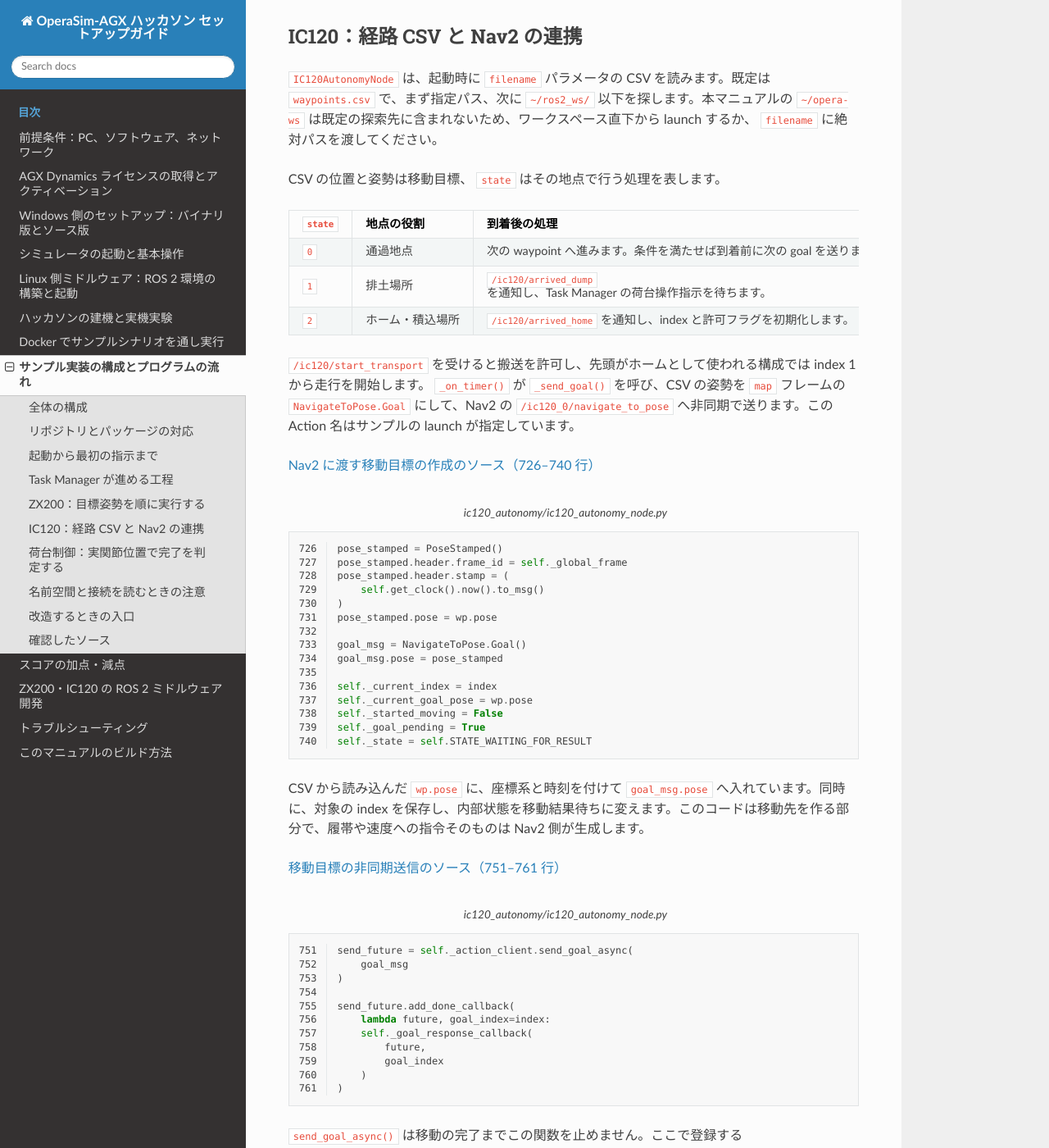
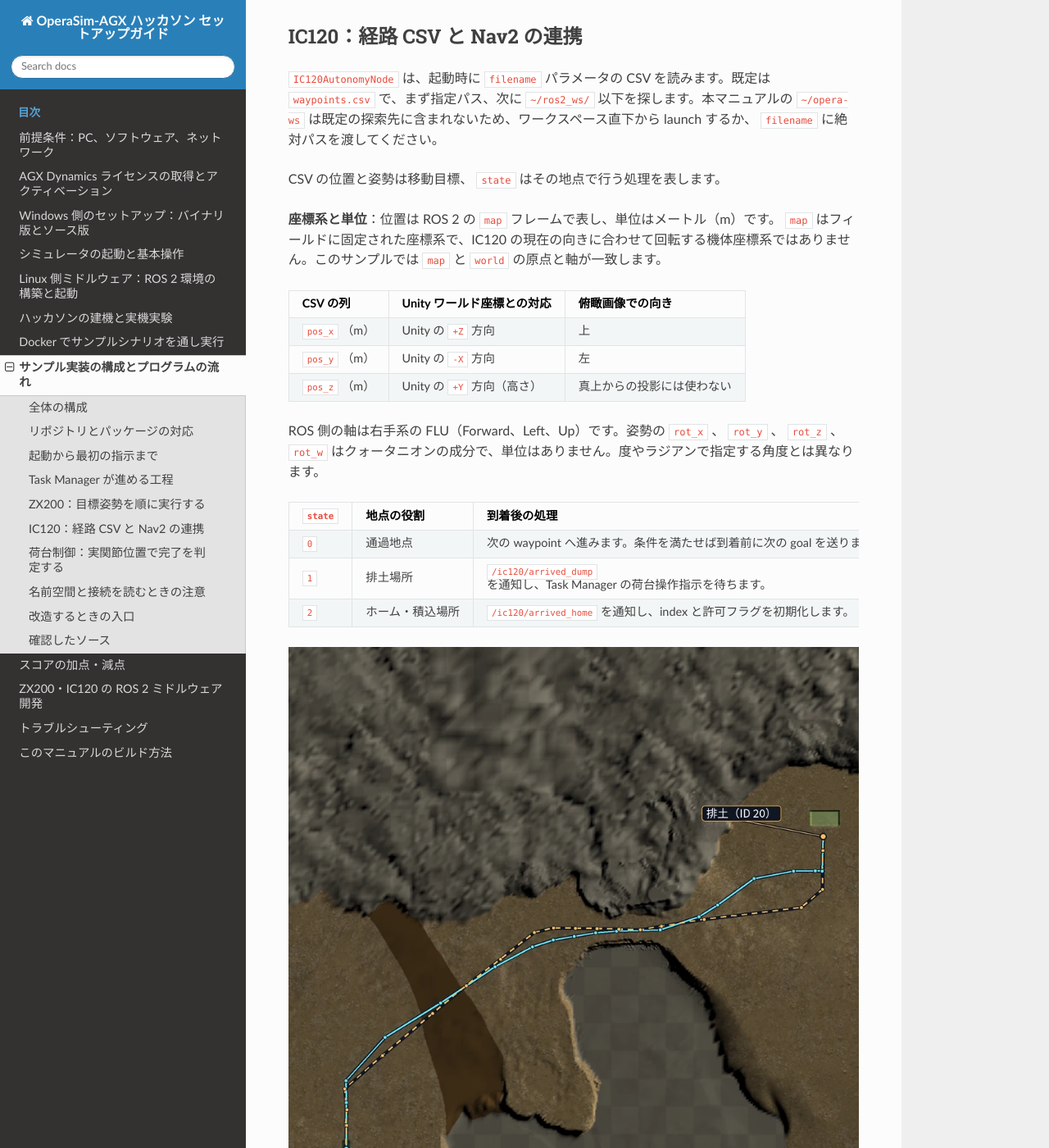
Before and after one commit to pwri-opera/OperaSim-AGX-hackathon-doc, a Sphinx documentation site: the page built from source/sample-implementation.rst, in a window 1280 px wide and 1400 px high, scrolled down 6354 px. Shown: the whole window at 82% size. Built offline with Sphinx 7.4.7 and the Read the Docs theme 3.1.0, drawn with Linux system fonts in a browser that asks for light colours; some of the changed text lies outside the part shown.

Commit message:
docs: plot IC120 waypoints on the simulator overview
Overlay the 41 sample CSV waypoints on the overhead screenshot and distinguish the outbound and return legs.
Document the ROS map frame, Unity axis mapping, and units for position and orientation.

```diff
--- a/source/sample-implementation.rst
+++ b/source/sample-implementation.rst
@@ -293,6 +293,26 @@ IC120：経路 CSV と Nav2 の連携
 
 CSV の位置と姿勢は移動目標、 ``state`` はその地点で行う処理を表します。
 
+**座標系と単位**：位置は ROS 2 の ``map`` フレームで表し、単位はメートル（m）です。 ``map`` はフィールドに固定された座標系で、IC120 の現在の向きに合わせて回転する機体座標系ではありません。このサンプルでは ``map`` と ``world`` の原点と軸が一致します。
+
+.. list-table::
+   :header-rows: 1
+
+   * - CSV の列
+     - Unity ワールド座標との対応
+     - 俯瞰画像での向き
+   * - ``pos_x`` （m）
+     - Unity の ``+Z`` 方向
+     - 上
+   * - ``pos_y`` （m）
+     - Unity の ``-X`` 方向
+     - 左
+   * - ``pos_z`` （m）
+     - Unity の ``+Y`` 方向（高さ）
+     - 真上からの投影には使わない
+
+ROS 側の軸は右手系の FLU（Forward、Left、Up）です。姿勢の ``rot_x`` 、 ``rot_y`` 、 ``rot_z`` 、 ``rot_w`` はクォータニオンの成分で、単位はありません。度やラジアンで指定する角度とは異なります。
+
 .. list-table::
    :header-rows: 1
    :widths: 1 2 5
@@ -309,6 +329,11 @@ CSV の位置と姿勢は移動目標、 ``state`` はその地点で行う処
    * - ``2``
      - ホーム・積込場所
      - ``/ic120/arrived_home`` を通知し、index と許可フラグを初期化します。
+
+.. figure:: images/machines/ic120-waypoints.webp
+   :alt: 競技フィールドの真上の画像に、左下の積み込み場所から右上の排土場所までの往路を水色の実線、復路をオレンジの破線で重ねた図
+
+   IC120 の `サンプル経路 CSV <https://github.com/pwri-opera/OperaSim-AGX/blob/00484f17d9a15d27cb0cc9091c9af8826b73893c/docker-hackathon-sample/waypoints.csv>`_ の 41 地点。ROS の ``map`` 座標系の ``pos_x`` と ``pos_y`` を Unity の真上からの画像に投影し、CSV の順に結びました。出発地点（ID 0）と帰還地点（ID 40）は画像上でほぼ重なります。線は Nav2 が計画した経路や実際の走行軌跡ではありません。
 
 ``/ic120/start_transport`` を受けると搬送を許可し、先頭がホームとして使われる構成では index 1 から走行を開始します。 ``_on_timer()`` が ``_send_goal()`` を呼び、CSV の姿勢を ``map`` フレームの ``NavigateToPose.Goal`` にして、Nav2 の ``/ic120_0/navigate_to_pose`` へ非同期で送ります。この Action 名はサンプルの launch が指定しています。
 
```
Also changed, not shown: source/images/machines/ic120-waypoints.webp (added).
